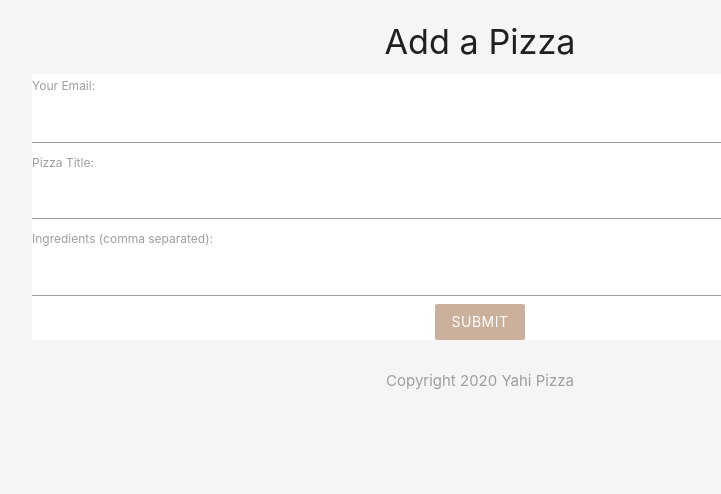
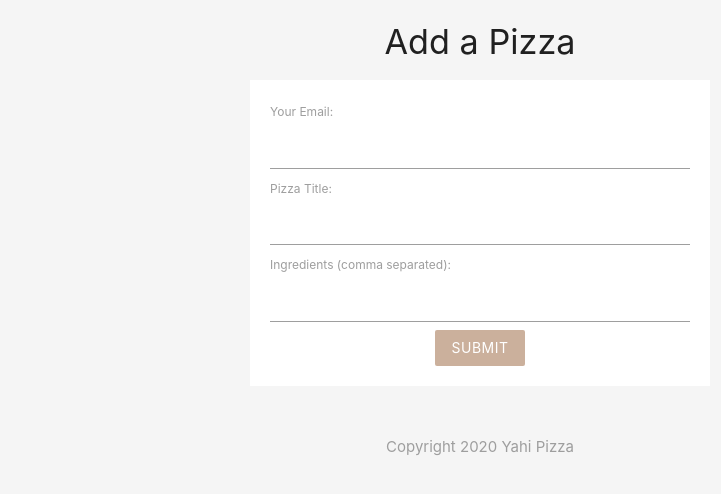
Before and after one commit to Blackscure/yahiPizza, a PHP site: page /add.php in a window 1280 px wide. Shown: the part 64-558 px from the top of the page, without its empty margins (160-881 px from the left). Run offline with PHP 8.4, Linux system fonts and the light colour scheme.

Commit message:
width and margin set

```diff
--- a/templates/header.php
+++ b/templates/header.php
@@ -7,6 +7,11 @@
         }
         .brand-text{
             color: #cbb09c !important;
+        }
+        form{
+            max-width: 460px;
+            margin: 20px auto;
+            padding: 20px;
         }
 </style>
 </head>
```
